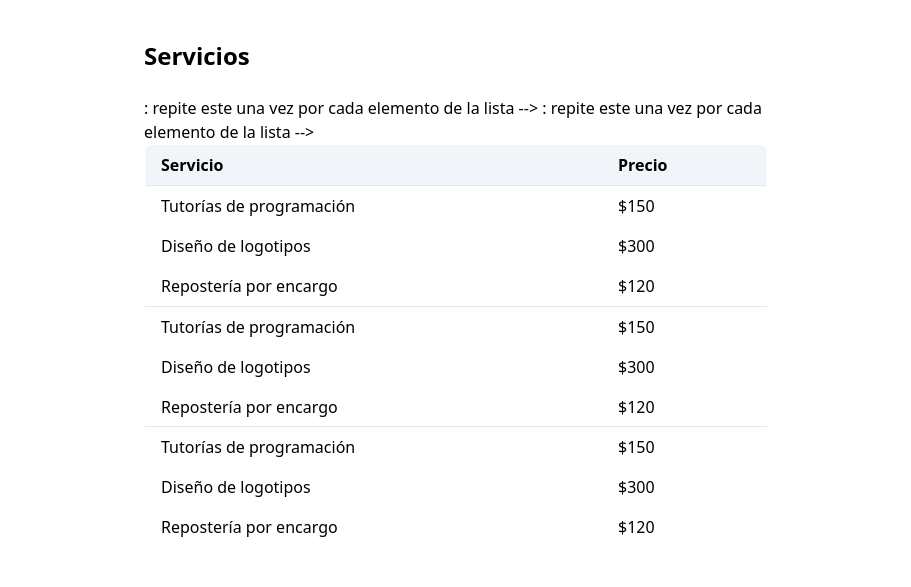
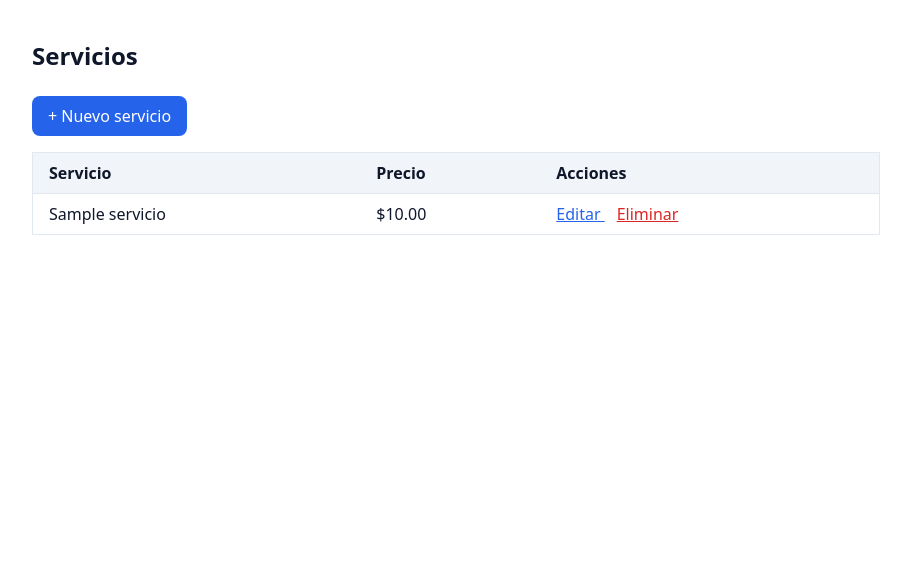
Before and after one commit to MannArvizuMartinOsiel/u3s6-mann-arvizu-martinOsiel, a Django app: page /servicios/ in a window 1280 px wide. Shown: the top 587 px of the page, without its empty margins (184-1095 px from the left). Run offline with Django 5.2, Linux system fonts and the light colour scheme; tables that the repository leaves empty hold one stand-in row (values such as "Sample post"); some libraries are stand-ins or nearby versions.

Commit message:
first commit

```diff
--- /dev/null
+++ b/core/templates/core/base.html
@@ -0,0 +1,42 @@
+{% load static %}
+<!DOCTYPE html>
+<html lang="es">
+<head>
+    <meta charset="UTF-8">
+    <meta name="viewport" content="width=device-width, initial-scale=1">
+
+    <title>{% block titulo %}Servicios{% endblock %}</title>
+
+    <script src="https://cdn.tailwindcss.com"></script>
+
+    <style>
+        input, textarea, select {
+            border: 1px solid #94a3b8;
+            border-radius: .5rem;
+            padding: .4rem .6rem;
+            width: 100%;
+        }
+
+        label {
+            display: block;
+            font-weight: 600;
+            margin-bottom: .2rem;
+        }
+
+        .errorlist {
+            color: #dc2626;
+            font-size: .9rem;
+        }
+
+        .helptext {
+            color: #64748b;
+            font-size: .8rem;
+            display: block;
+        }
+    </style>
+</head>
+
+<body class="max-w-4xl mx-auto py-10 px-6 bg-white text-slate-900">
+    {% block contenido %}{% endblock %}
+</body>
+</html>
--- a/core/templates/core/servicios.html
+++ b/core/templates/core/servicios.html
@@ -1,33 +1,49 @@
-<!DOCTYPE html>
-<html lang="es">
-<head>
-  <meta charset="UTF-8">
-  <title>Servicios</title>
-  <!-- mismo Play CDN de Tailwind que usaste en la Semana 2 -->
-  <script src="https://cdn.tailwindcss.com"></script>
-</head>
-<body class="max-w-2xl mx-auto py-10 px-6">
+{% extends 'core/base.html' %}
+
+{% block titulo %}Servicios{% endblock %}
+
+{% block contenido %}
     <h1 class="text-2xl font-bold mb-6">Servicios</h1>
-  <!-- table w-full: la tabla ocupa todo el ancho del contenedor -->
-  <table class="w-full border border-slate-200 rounded-lg overflow-hidden">
+
+    <a href="{% url 'crear_servicio' %}"
+       class="inline-block mb-4 bg-blue-600 hover:bg-blue-500 text-white px-4 py-2 rounded-lg">
+        + Nuevo servicio
+    </a>
+
+    <div class="overflow-x-auto">
+        <table class="w-full border border-slate-200">
             <thead class="bg-slate-100">
                 <tr>
                     <th class="text-left px-4 py-2">Servicio</th>
                     <th class="text-left px-4 py-2">Precio</th>
+                    <th class="text-left px-4 py-2">Acciones</th>
                 </tr>
             </thead>
             <tbody>
-      <!-- {% for servicio in servicios %}: repite este <tr> una vez por cada elemento de la lista -->
                 {% for servicio in servicios %}
                     <tr class="border-t border-slate-200">
-        <!-- {{ servicio.nombre }}: accede a la clave 'nombre' del diccionario actual -->
-        <td class="px-4 py-2">{{ servicio.nombre }}</td>
-        <!-- {{ servicio.precio }}: accede a la clave 'precio' del diccionario actual -->
+                        <td class="px-4 py-2">{{ servicio.titulo }}</td>
                         <td class="px-4 py-2">${{ servicio.precio }}</td>
+                        <td class="px-4 py-2 whitespace-nowrap">
+                            <a href="{% url 'editar_servicio' servicio.pk %}"
+                               class="text-blue-600 underline">
+                                Editar
+                            </a>
+                            <a href="{% url 'eliminar_servicio' servicio.pk %}"
+                               class="text-red-600 underline ml-3">
+                                Eliminar
+                            </a>
+                        </td>
                     </tr>
-      <!-- {% endfor %}: cierra el bucle, obligatorio en Django (a diferencia de Python) -->
+                {% empty %}
+                    <tr>
+                        <td colspan="3"
+                            class="px-4 py-6 text-center text-slate-500">
+                            Todavía no hay servicios.
+                        </td>
+                    </tr>
                 {% endfor %}
             </tbody>
         </table>
-</body>
-</html>
+    </div>
+{% endblock %}
--- a/core/urls.py
+++ b/core/urls.py
@@ -3,6 +3,16 @@ from . import views
 
 urlpatterns = [
     path('', views.inicio, name='inicio'),
-    # nueva ruta 'servicios/' → función views.servicios → alias 'servicios'
     path('servicios/', views.servicios, name='servicios'),
+    path('servicios/nuevo/', views.crear_servicio, name='crear_servicio'),
+    path(
+        'servicios/<int:pk>/editar/',
+        views.editar_servicio,
+        name='editar_servicio'
+    ),
+    path(
+        'servicios/<int:pk>/eliminar/',
+        views.eliminar_servicio,
+        name='eliminar_servicio'
+    ),
 ]
--- a/core/views.py
+++ b/core/views.py
@@ -1,29 +1,82 @@
-from django.shortcuts import render
+from django.shortcuts import render, redirect, get_object_or_404
+from django.db import connection
+from django.contrib.auth.decorators import login_required
+from .models import Servicio
+from .forms import ServicioForm
 
-# Create your views here.
-# render: función que combina una plantilla con datos y arma la respuesta HTTP
-from django.shortcuts import render
-# connection: objeto de Django que expone la configuración de la base de datos activa
-from django.db import connection
 
-# def: toda vista es una función que recibe "request" (la petición del navegador)
 def inicio(request):
-    # settings_dict: diccionario interno con ENGINE, HOST, NAME, etc. de la conexión activa
     info_bd = connection.settings_dict
-    # contexto: los datos que la plantilla va a poder usar con {{ variable }}
+
     contexto = {
         'motor': info_bd['ENGINE'],
         'host': info_bd['HOST'],
     }
-    # render: junta el template "core/inicio.html" con el contexto y devuelve el HTML final
+
     return render(request, 'core/inicio.html', contexto)
-# nueva función de vista, además de "inicio" que ya tenías
+
+
 def servicios(request):
-    # lista_servicios: datos de ejemplo en Python — todavía no vienen de MySQL
-    lista_servicios = [
-        {'nombre': 'Tutorías de programación', 'precio': 150},
-        {'nombre': 'Diseño de logotipos', 'precio': 300},
-        {'nombre': 'Repostería por encargo', 'precio': 120},
-    ]
-    # se la pasamos a la plantilla con la clave 'servicios'
-    return render(request, 'core/servicios.html', {'servicios': lista_servicios})
+    lista_servicios = Servicio.objects.all()
+
+    return render(
+        request,
+        'core/servicios.html',
+        {'servicios': lista_servicios}
+    )
+
+
+@login_required
+def crear_servicio(request):
+    if request.method == 'POST':
+        form = ServicioForm(request.POST)
+
+        if form.is_valid():
+            nuevo = form.save(commit=False)
+            nuevo.propietario = request.user
+            nuevo.save()
+
+            return redirect('servicios')
+    else:
+        form = ServicioForm()
+
+    return render(
+        request,
+        'core/servicio_form.html',
+        {'form': form, 'titulo_pagina': 'Nuevo servicio'}
+    )
+
+
+@login_required
+def editar_servicio(request, pk):
+    servicio = get_object_or_404(Servicio, pk=pk)
+
+    if request.method == 'POST':
+        form = ServicioForm(request.POST, instance=servicio)
+
+        if form.is_valid():
+            form.save()
+            return redirect('servicios')
+    else:
+        form = ServicioForm(instance=servicio)
+
+    return render(
+        request,
+        'core/servicio_form.html',
+        {'form': form, 'titulo_pagina': 'Editar servicio'}
+    )
+
+
+@login_required
+def eliminar_servicio(request, pk):
+    servicio = get_object_or_404(Servicio, pk=pk)
+
+    if request.method == 'POST':
+        servicio.delete()
+        return redirect('servicios')
+
+    return render(
+        request,
+        'core/servicio_confirm_delete.html',
+        {'servicio': servicio}
+    )
--- a/miproyecto_moma/settings.py
+++ b/miproyecto_moma/settings.py
@@ -179,3 +179,5 @@ STORAGES = {
     },
 # cierre del diccionario STORAGES
 }
+
+LOGIN_URL = '/admin/login/'
--- a/miproyecto_moma/urls.py
+++ b/miproyecto_moma/urls.py
@@ -1,11 +1,7 @@
-# admin: panel de administración de Django
 from django.contrib import admin
-# path: función para definir rutas
-from django.urls import path
-from core import views
+from django.urls import path, include
 
 urlpatterns = [
     path('admin/', admin.site.urls),
-    path('', views.inicio, name='inicio'),
-    path('servicios/', views.servicios, name='servicios'),
+    path('', include('core.urls')),
 ]
```
Also changed, not shown: core/forms.py (added, +18 -0 lines), core/templates/core/servicio_confirm_delete.html (added, +27 -0 lines), core/templates/core/servicio_form.html (added, +21 -0 lines). Lines whose indentation alone changed are shown as unchanged.
